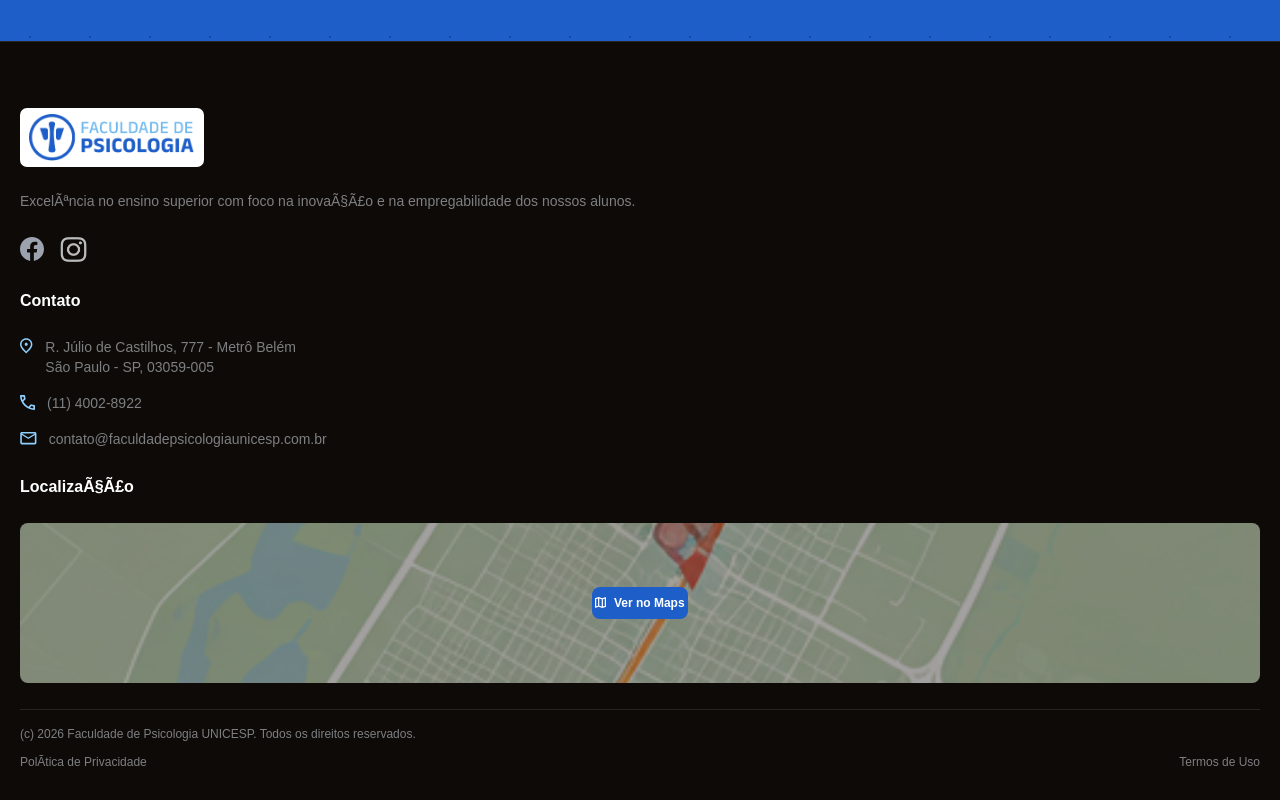
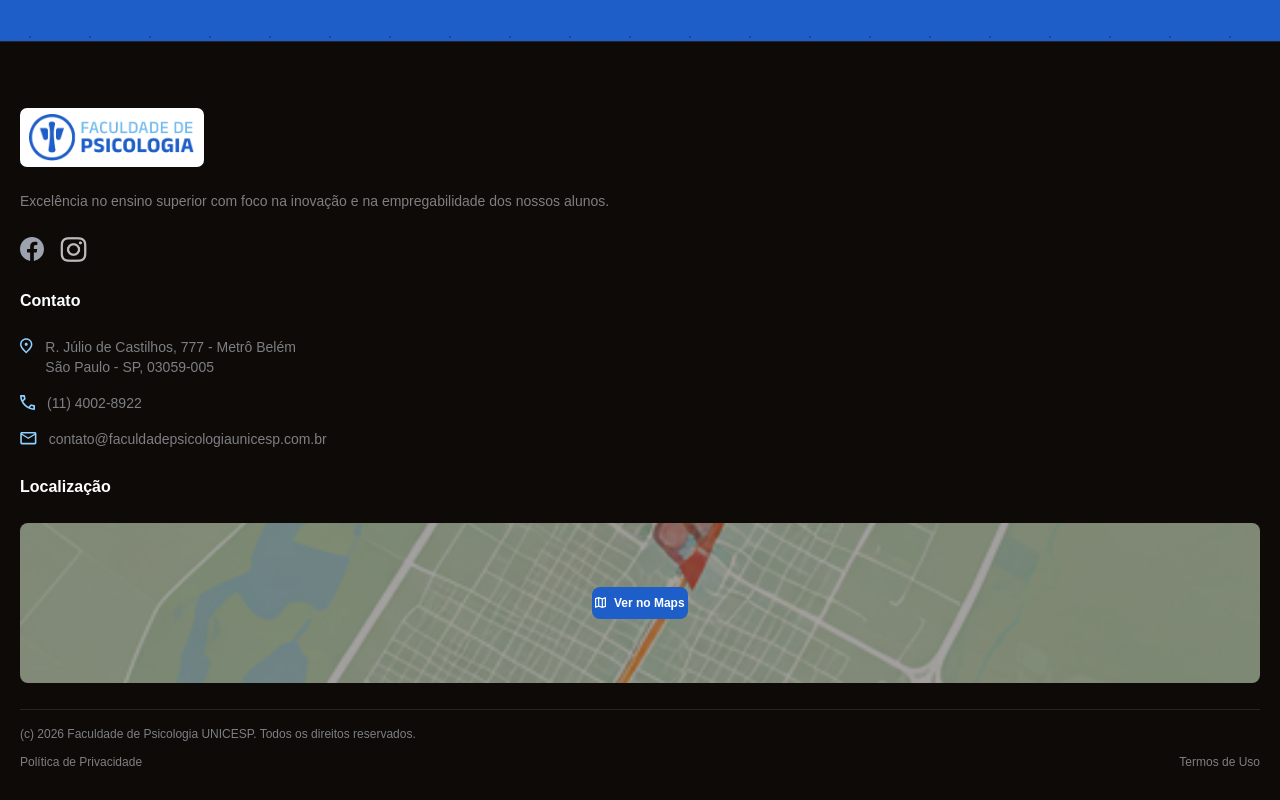
Before and after one commit to martinlofranodeoliveira/faculdadepsicologiaunicesp.com.br, a React (Vite) app: page / in a window 1280 px wide. Shown: the part 6847-7647 px from the top of the page. Built offline with nearby package versions, Linux system fonts and the light colour scheme; no server answers.

Commit message:
Corrige acentuacao no footer

```diff
--- a/src/landing/components/FooterBottomSection.tsx
+++ b/src/landing/components/FooterBottomSection.tsx
@@ -13,7 +13,7 @@ export function FooterBottomSection() {
             </div>
 
             <p className="lp-footer-brand__description">
-              ExcelÃªncia no ensino superior com foco na inovaÃ§Ã£o e na empregabilidade dos nossos alunos.
+              Excelência no ensino superior com foco na inovação e na empregabilidade dos nossos alunos.
             </p>
 
             <div className="lp-footer-brand__social">
@@ -52,10 +52,10 @@ export function FooterBottomSection() {
           </section>
 
           <section className="lp-footer-map-block">
-            <h3>LocalizaÃ§Ã£o</h3>
+            <h3>Localização</h3>
 
             <div className="lp-footer-map-block__card">
-              <img src="/landing/footer-map.png" alt="Mapa de localizaÃ§Ã£o em SÃ£o Paulo" />
+              <img src="/landing/footer-map.png" alt="Mapa de localização em São Paulo" />
               <a
                 href="https://maps.google.com/?q=R.+J%C3%BAlio+de+Castilhos,+777+-+Metr%C3%B4+Bel%C3%A9m,+S%C3%A3o+Paulo+-+SP,+03059-005"
                 target="_blank"
@@ -72,7 +72,7 @@ export function FooterBottomSection() {
           <small>(c) 2026 Faculdade de Psicologia UNICESP. Todos os direitos reservados.</small>
 
           <div className="lp-footer-bottom__links">
-            <a href="/politica-de-privacidade">PolÃ­tica de Privacidade</a>
+            <a href="/politica-de-privacidade">Política de Privacidade</a>
             <a href="/termos-de-uso">Termos de Uso</a>
           </div>
         </div>
```
